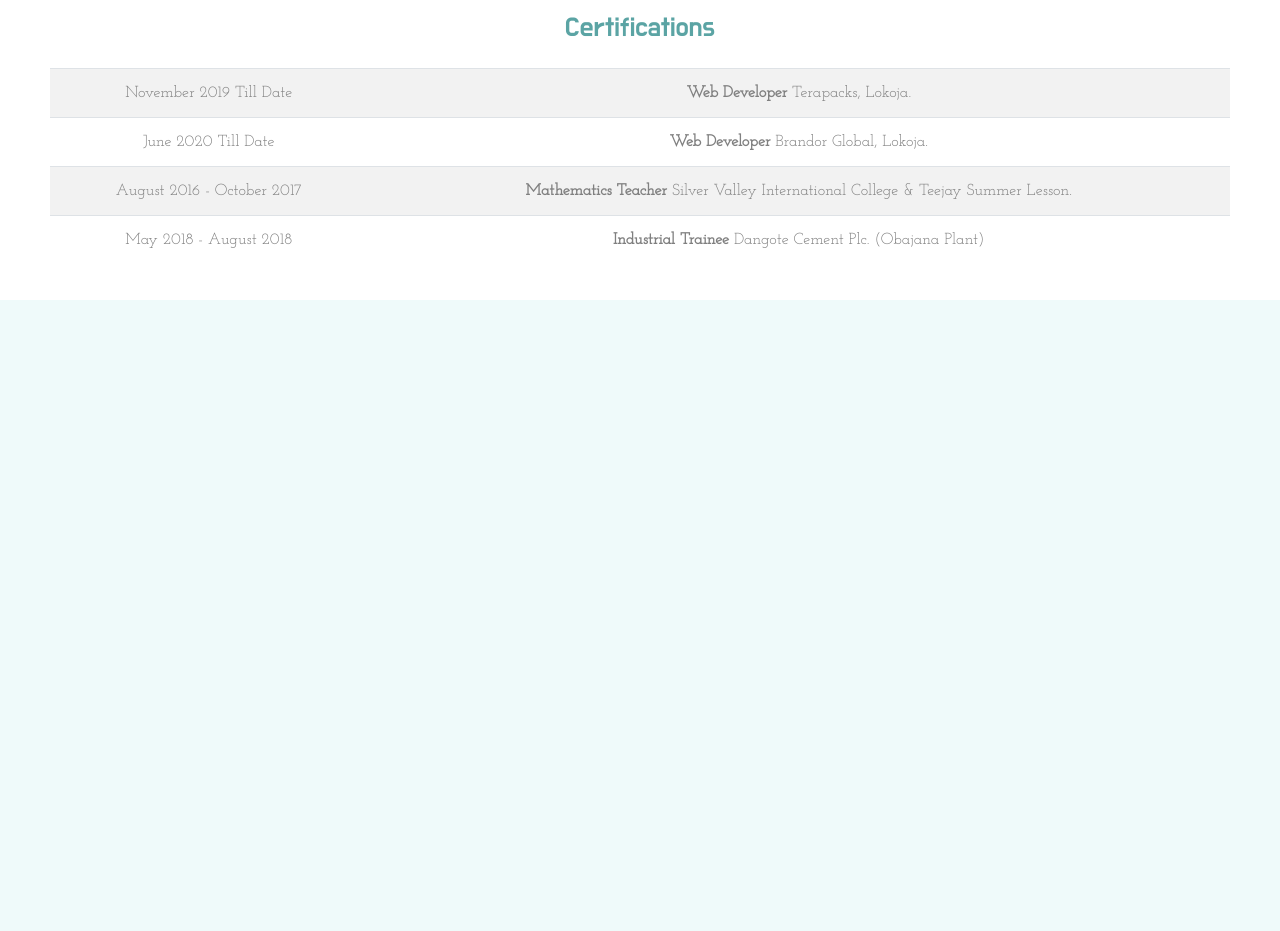
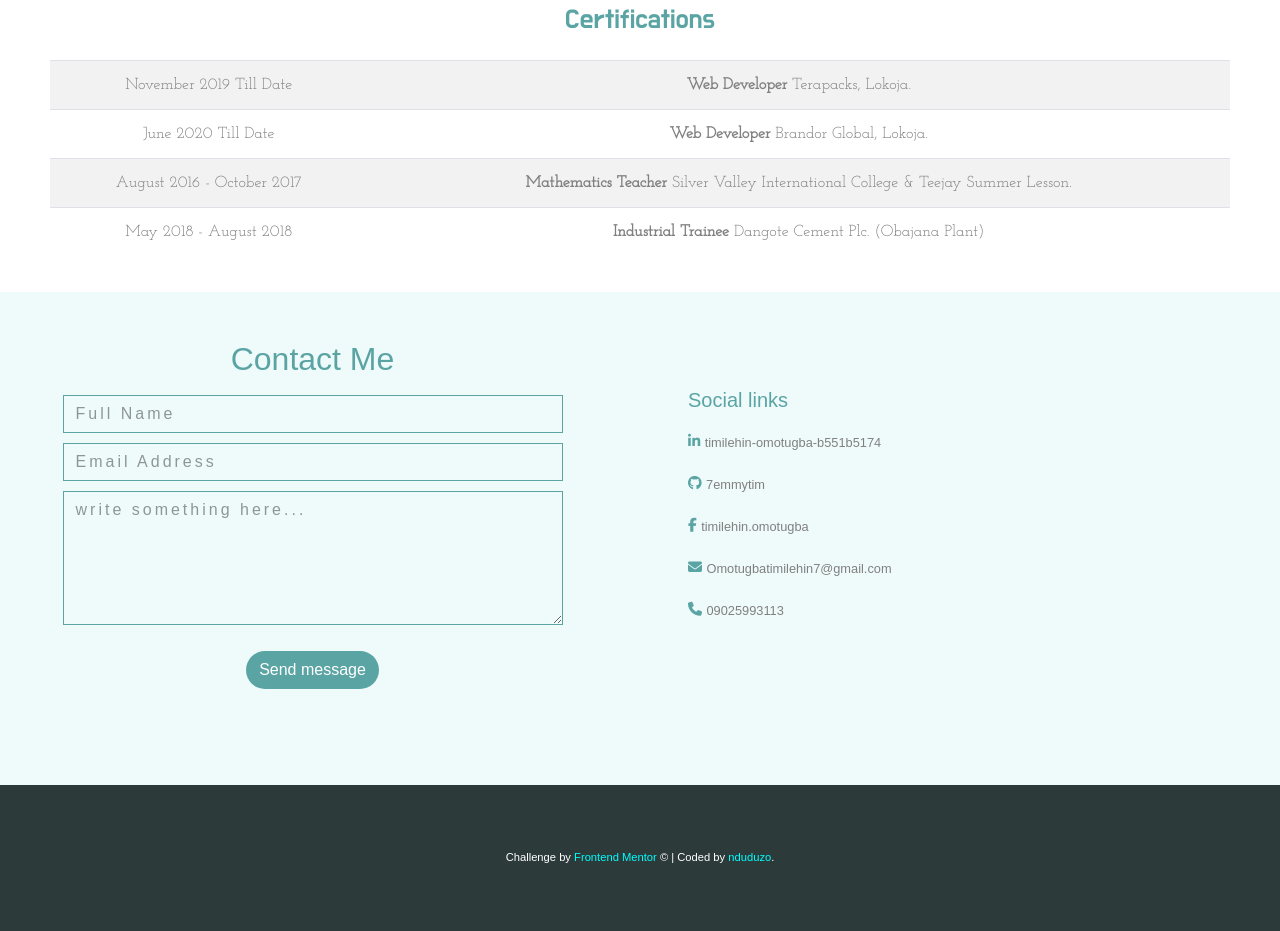
Before and after one commit to 7emmytim/myPortfolioSite, a plain HTML site: page index.html in a window 1280 px wide. Shown: the part 1779-2710 px from the top of the page. Before the commit the page ends 2079 px from the top, so only its background shows below. Drawn offline with nearby package versions, Linux system fonts and the light colour scheme.

Commit message:
Add files via upload

```diff
--- a/css/style.css
+++ b/css/style.css
@@ -42,14 +42,14 @@ body {
 }
 
 .header {
-    height: 100vh;
-    padding: 0 20px;
+    height: 80vh;
+    padding: 0 15px;
     text-align: center;
 }
 
 .header img {
     margin-top: 15vh;
-    width: 60vh;
+    width: 50vh;
 }
 
 .header h1 {
@@ -100,6 +100,65 @@ body {
     font-size: 1.7rem;
 }
 
+.contact {
+    color: #ffeadb;
+    width: 100%;
+    height: auto;
+    text-align: center;
+}
+
+.contact h2 {
+    color: var(--dark-cyan);
+}
+
+.contact input, .contact textarea {
+    background: transparent !important;
+    border: 1px solid var(--dark-cyan) !important;
+    border-radius: 0px !important;
+    letter-spacing: 3px !important;
+    margin: 10px auto;
+    width: 80% !important;
+}
+
+.contact ::placeholder {
+    color: black !important;
+    font-weight: 200 !important;
+    opacity: 0.4 !important;
+}
+
+.contact input[type=text] {
+    color: black !important;
+}
+
+.contact button {
+    border-radius: 50px;
+    background-color: var(--dark-cyan);
+    color: #fff;
+}
+
+.contact button:hover {
+    border: 1px solid var(--dark-cyan);
+    background-color: #fff;
+    color: var(--dark-cyan);
+}
+
+.contact a {
+    text-decoration: none;
+    color: grey;
+    font-size: 0.8rem;
+}
+
+.contact p {
+    color: var(--dark-cyan);
+    margin: 18px 0;
+    text-align: left;
+}
+
+.contact h5 {
+    color: var(--dark-cyan);
+    text-align: left;
+}
+
 footer {
     margin-top: 6rem;
     padding: 4rem;
--- a/index.html
+++ b/index.html
@@ -7,7 +7,6 @@
   <link rel="stylesheet" href="https://stackpath.bootstrapcdn.com/bootstrap/4.3.1/css/bootstrap.min.css"
     integrity="sha384-ggOyR0iXCbMQv3Xipma34MD+dH/1fQ784/j6cY/iJTQUOhcWr7x9JvoRxT2MZw1T" crossorigin="anonymous">
   <link rel="stylesheet" href="css/style.css">
-  <link rel="stylesheet" href="css/circle.css">
   <title>myPortfolioPage</title>
 </head>
 
@@ -17,11 +16,11 @@
 
     <div class="navigation">
       <!-- <a href="#">Home</a> <a href="#">About</a> <a href="#">Contact</a> -->
-      <h4 style="color: #fff;">Welcome to my<br>Portfolio Page</h4>
+      <h4>Welcome to my<br>Portfolio Page</h4>
     </div>
 
     <section class="header">
-      <img src="./assets/3.png">
+      <img src="./assets/4.png">
       <h1>Hi, it's Timilehin</h1>
       <h2>Your favourite Developer.</h2>
     </section>
@@ -30,7 +29,7 @@
       <h2>Who is Timilehin ?</h2>
       <div class="row mt-5">
         <div class="col-lg-2">
-          <img src="./assets/02.jpg">
+          <img src="./assets/2.jpg">
         </div>
         <div class="col-lg-10 mt-3">
           <h5>An open-minded learner, problem-solving and creative <strong>Web Developer</strong>.</h5>
@@ -108,15 +107,32 @@
   </div>
   </section>
 
+  <section class="contact mt-5">
+    <div class="row">
+      <div class="col-lg-6">
+        <h2>Contact Me</h2>
+        <form action="mailto:omotugbatimilehin7@gmail.com" method="POST" enctype="text/plain" class="mt-3">
+          <input type="text" class="form-control" placeholder="Full Name">
+          <input type="text" class="form-control" placeholder="Email Address">
+          <textarea cols="60" class="form-control" rows="5" placeholder="write something here..."></textarea>
+          <button type="submit" class="btn btn-md mt-3">Send message</button>
+        </form>
+      </div>
+      <div class="col-lg-6 px-5 py-5">
+        <h5>Social links</h5>
+        <p><i class="fa fa-sm fa-linkedin"></i> <a href="https://www.linkedin.com/in/timilehin-omotugba-b551b5174/">timilehin-omotugba-b551b5174</a></p>
+        <p><i class="fa fa-sm fa-github"></i> <a href="https://github.com/7emmytim">7emmytim</a></p>
+        <p><i class="fa fa-sm fa-facebook"></i> <a href="https://www.facebook.com/timilehin.omotugba">timilehin.omotugba</a></p>
+        <p><i class="fa fa-sm fa-envelope"></i> <a href="#">Omotugbatimilehin7@gmail.com</a></p>
+        <p><i class="fa fa-sm fa-phone"></i> <a href="#">09025993113</a></p>
+      </div>
+    </div>
+  </section>
 
-
-
-
-  <!--
-    <footer>
-      Challenge by <a href="https://frontendmentor.io" target="_blank">Frontend Mentor</a> &copy; |
-      Coded by <a href="https://twitter.com/nduduzo__">nduduzo</a>.
-    </footer> -->
+  <footer>
+    Challenge by <a href="https://frontendmentor.io" target="_blank">Frontend Mentor</a> &copy; |
+    Coded by <a href="https://twitter.com/nduduzo__">nduduzo</a>.
+  </footer>
 
   </div>
 
@@ -129,6 +145,7 @@
   <script src="https://stackpath.bootstrapcdn.com/bootstrap/4.3.1/js/bootstrap.min.js"
     integrity="sha384-JjSmVgyd0p3pXB1rRibZUAYoIIy6OrQ6VrjIEaFf/nJGzIxFDsf4x0xIM+B07jRM"
     crossorigin="anonymous"></script>
+    <script src="https://kit.fontawesome.com/7df572097f.js" crossorigin="anonymous"></script>
 </body>
 
 </html>
```
Also changed, not shown: assets/2.jpg (added), assets/4.png (added).
